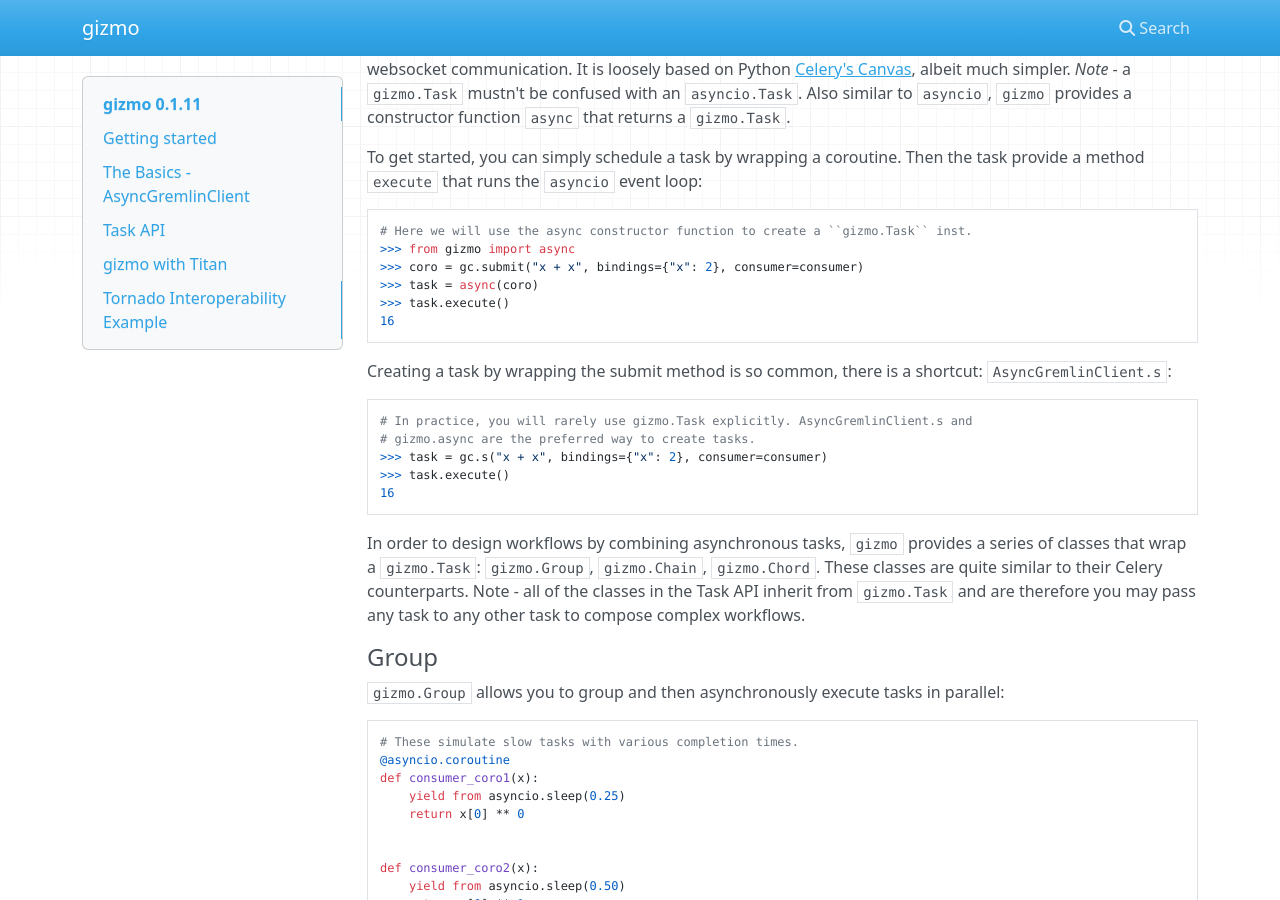
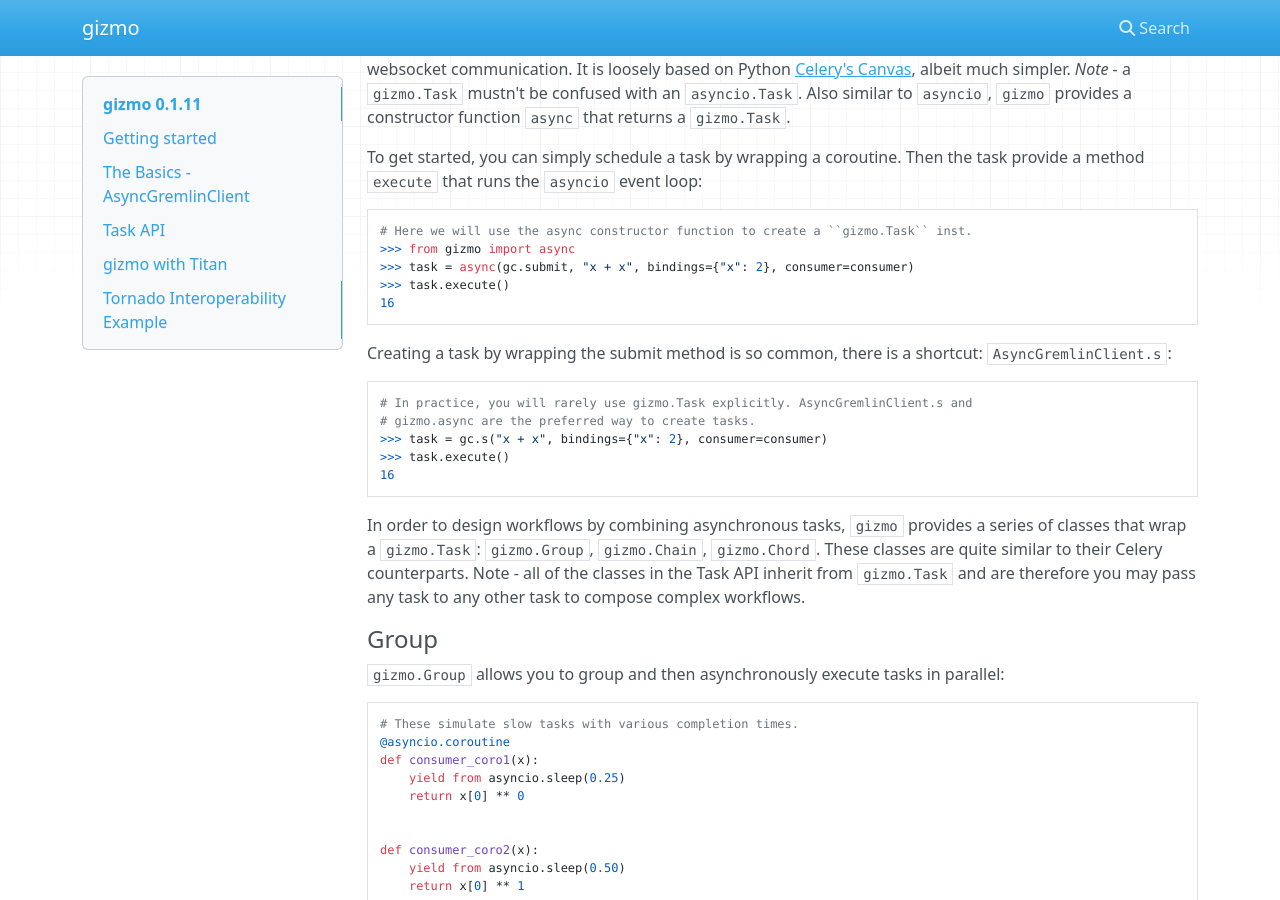
Before and after one commit to davebshow/gizmo, an MkDocs documentation site: the page built from docs/index.md, in a window 1280 px wide and 900 px high, scrolled down 2260 px. Built offline with MkDocs 1.6.1, drawn with Linux system fonts in a browser that asks for light colours; nearby versions of some CDN libraries; old or Windows-style settings are respelled for this version of MkDocs.

Commit message:
fix in docs

````diff
--- a/docs/index.md
+++ b/docs/index.md
@@ -112,8 +112,7 @@
 ```python
 # Here we will use the async constructor function to create a ``gizmo.Task`` inst.
 >>> from gizmo import async
->>> coro = gc.submit("x + x", bindings={"x": 2}, consumer=consumer)
->>> task = async(coro)
+>>> task = async(gc.submit, "x + x", bindings={"x": 2}, consumer=consumer)
 >>> task.execute()
 16
 ```
````
Also changed, not shown: README.md (+1 -2 lines), site/index.html.
